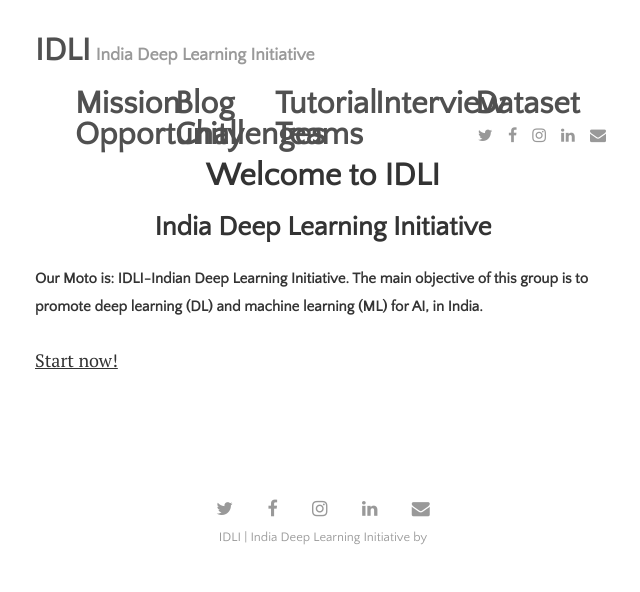
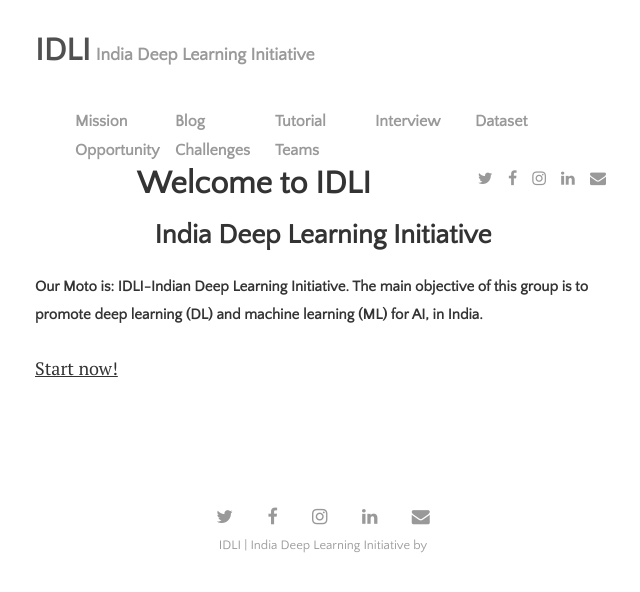
Before and after one commit to IndiaDeepLearningInitiative-IDLI/IndiaDeepLearningInitiative-IDLI.github.io, a Jekyll site: the page built from index.html, in a window 1280 px wide. Shown: the top 592 px of the page, without its empty margins (317-957 px from the left). Built offline with Jekyll 4.4.1, drawn with Linux system fonts in a browser that asks for light colours; nearby versions of some CDN libraries; the list of posts is cut into pages by our own code; comment, search, counter and statistics services are not loaded.

Commit message:
update drop down

```diff
--- a/css/main.css
+++ b/css/main.css
@@ -233,16 +233,30 @@ blockquote p {
 /*
   Menu
 */
+.menu {
+  padding-top: 0.5rem;
+  display: block;
+}
 
-ul#menu li{
+.menu-content {
+  float: left;
+}
+
+.menu-content a {
+  color: #999;
+  font-size: 1rem;
+  padding-right: 10px;
+}
+
+ul.menu li{
     float: left;
     list-style-type:none;
     width: 125px;
 }
-li#sub1 ul{
+li.sub1 ul{
     display: none;
 }
-ul#menu li#sub1:hover ul{
+ul.menu li.sub1:hover ul{
     display: block;
 }
 
```
